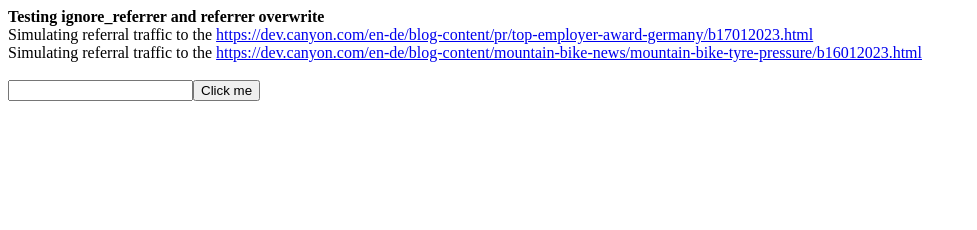
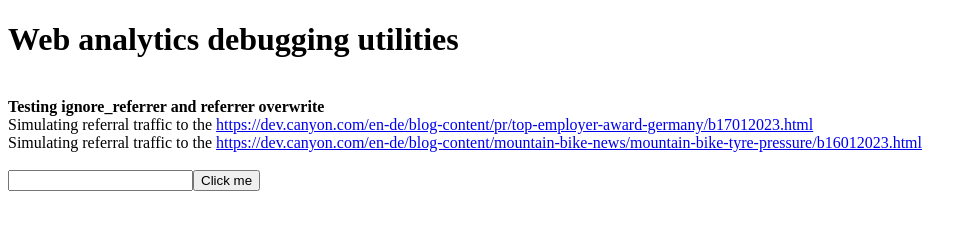
Before and after one commit to evsukofCanyon/evsukofCanyon.github.io, a plain HTML site: page index.html in a window 1280 px wide. Shown: the whole page, without its empty margins (0-977 px from the left). Drawn offline with Linux system fonts and the light colour scheme.

Commit message:
Update index.html

```diff
--- a/index.html
+++ b/index.html
@@ -11,6 +11,10 @@
 
     <script>
       function addDivTags() {
+
+        const h1 = document.createElement("h1");
+        h1.innerText = "Web analytics debugging utilities";
+
         // create the bold font style tag
         const boldTag = document.createElement("b");
         boldTag.innerText = "Testing ignore_referrer and referrer overwrite";
@@ -27,6 +31,8 @@
         const body = document.getElementsByTagName("body")[0];
 
         // append the bold tag, div tags, and an empty line to the body
+        body.appendChild(h1);
+        body.appendChild(document.createElement("br"));
         body.appendChild(boldTag);
         body.appendChild(document.createElement("br"));
         body.appendChild(div1);
```
